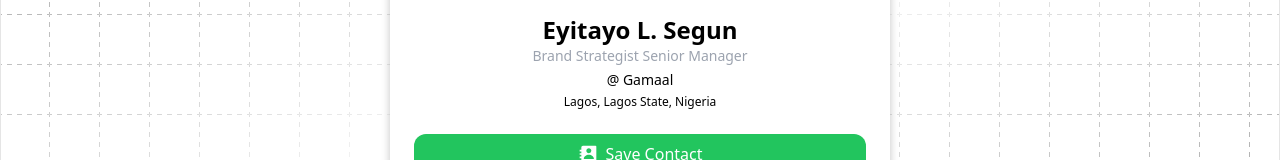
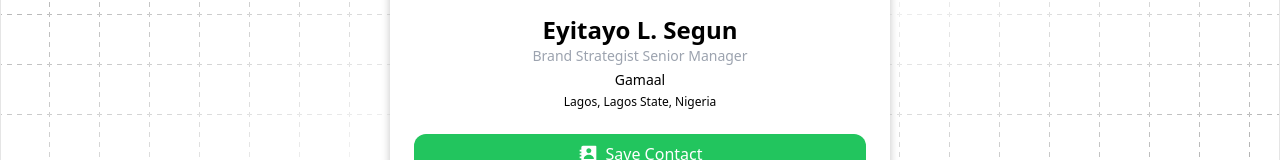
Before and after one commit to Sangi2020/bus-card-segun, a React (Vite) app: page / in a window 1280 px wide. Shown: the part 336-496 px from the top of the page. Built offline with nearby package versions, Linux system fonts and the light colour scheme.

Commit message:
Updated company info

```diff
--- a/src/components/Vcard.jsx
+++ b/src/components/Vcard.jsx
@@ -52,7 +52,7 @@ const BusinessCard = () => {
           <h1 className="text-2xl font-bold mt-4">  Eyitayo L. Segun
            </h1>
           <p className="text-sm text-gray-400">Brand Strategist Senior Manager </p>
-          <p className="text-sm mt-1">@ Gamaal</p>
+          <p className="text-sm mt-1"> Gamaal</p>
           <p className="text-xs mt-1">Lagos, Lagos State, Nigeria </p>
         </div>
 
```
